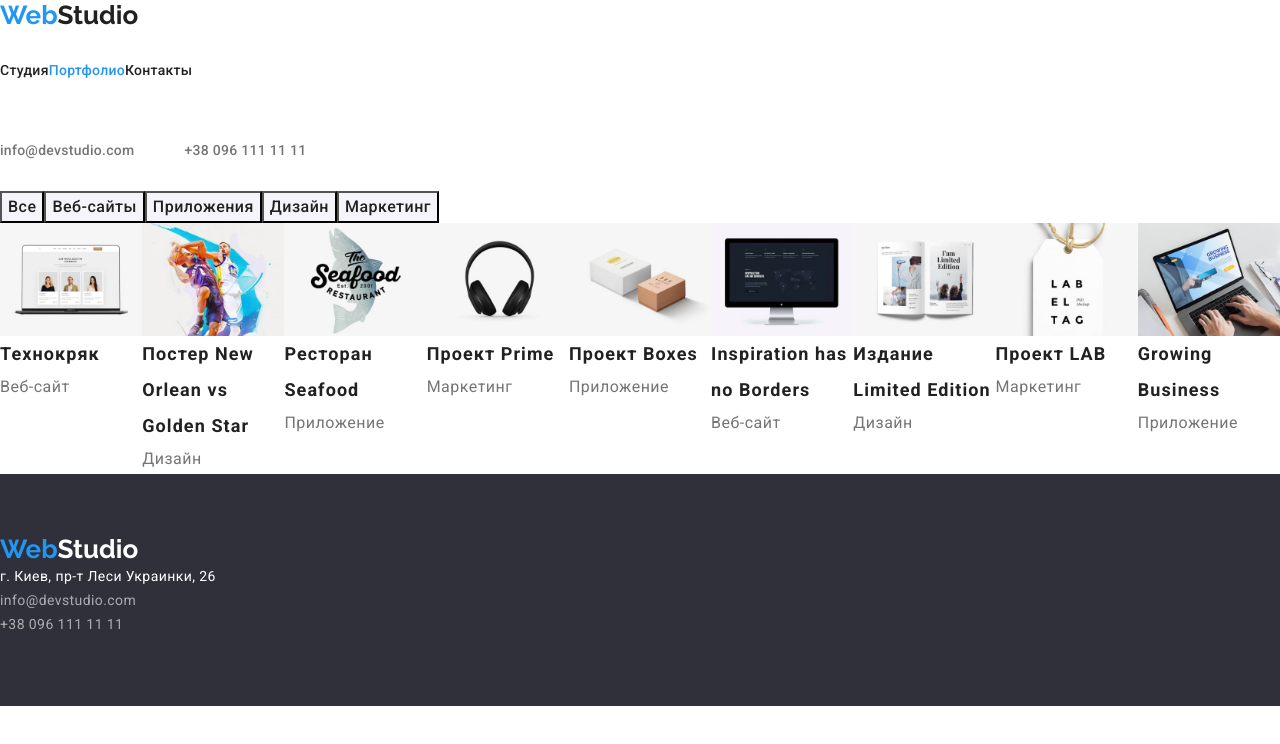
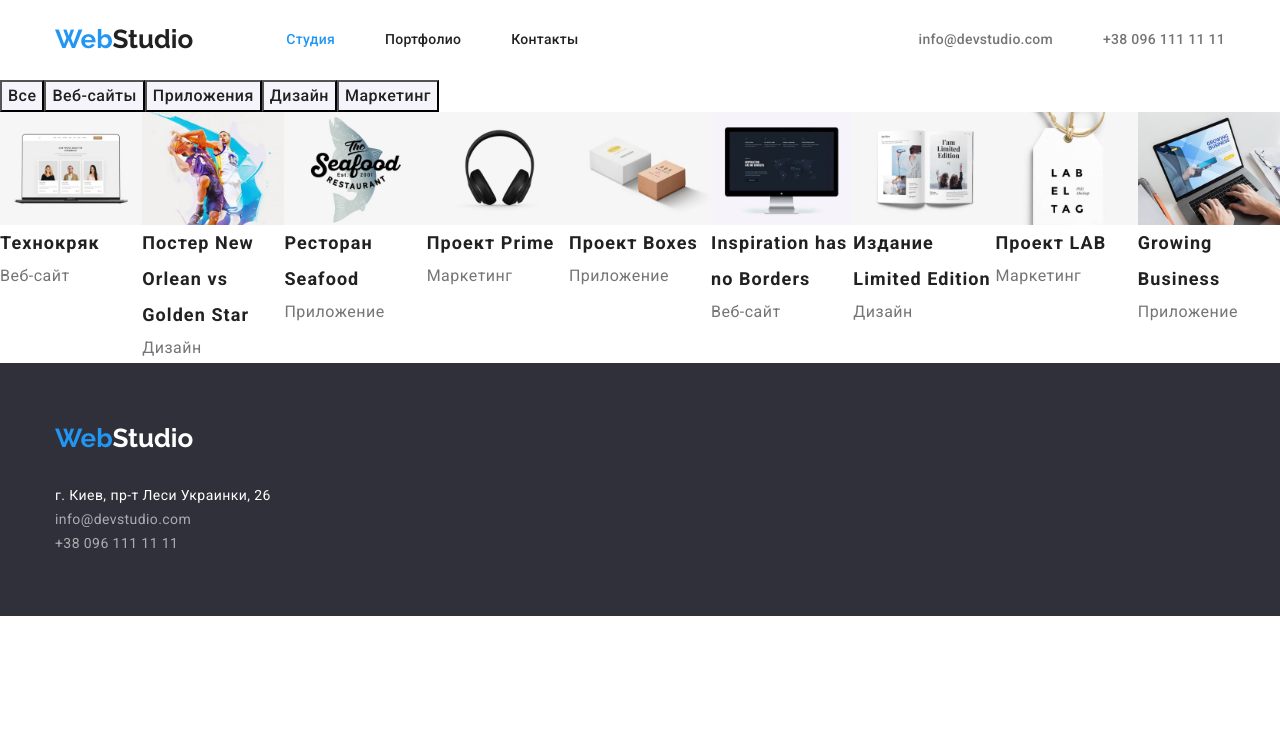
Before and after one commit to shmetanelena/goit-markup-hw-03, a plain HTML site: page portfolio.html in a window 1280 px wide. Drawn offline with nearby package versions, Linux system fonts and the light colour scheme.

Commit message:
studio done

```diff
--- a/css/styles.css
+++ b/css/styles.css
@@ -302,7 +302,8 @@ body {
 }
 
 .footer-logo {
-  margin-bottom: 20px;
+  display: block;
+  margin-bottom: 30px;
   min-height: 31px;
   font-family: Raleway, sans-serif;
   font-weight: 700;
@@ -315,7 +316,6 @@ body {
 }
 .footer-addr-list {
   flex-direction: column;
-  margin-bottom: 9px;
 }
 
 .footer-addr-link {
@@ -327,13 +327,14 @@ body {
 }
 .footer-mail-link,
 .footer-phone-link {
-  /* display: block; */
-  /* margin-bottom: 9px; */
   font-size: 14px;
   font-style: normal;
   line-height: 1.71;
   letter-spacing: 0.03em;
   color: rgba(255, 255, 255, 0.6);
+}
+.footer-item:not(:last-child) {
+  margin-bottom: 9px;
 }
 /*  подсветка при ховере и фокусе контактов хедера */
 .footer-addr-link:focus,
--- a/portfolio.html
+++ b/portfolio.html
@@ -23,30 +23,28 @@
   <body>
     <!--HEADER-->
     <header class="header">
-      <nav>
+      <div class="conteiner header-container">
+        <nav class="header-navigation">
           <a href="/" class="logo link"
             >Web<span class="header-logo-accent">Studio</span></a
           >
 
           <ul class="header-nav list">
-          <li class="header-nav-item">
-            <a class="header-nav-link link" href="./index.html" target="_self"
-              >Студия</a
-            >
+            <li class="header-item">
+              <a class="header-nav-link link header-nav-activ" href="">Студия</a>
             </li>
-          <li class="header-nav-item">
+            <li class="header-item">
               <a
-              class="header-nav-link link header-nav-activ"
+                class="header-nav-link link"
                 href="./portfolio.html"
                 target="_self"
                 >Портфолио</a
               >
             </li>
-          <li class="header-nav-item">
-            <a class="header-nav-link link" href="">Контакты</a>
-          </li>
+            <li class="header-item"><a class="header-nav-link link" href="">Контакты</a></li>
           </ul>
         </nav>
+        <!-- Авторизация -->
 
         <ul class="header-contact list">
           <li class="header-contact-item">
@@ -60,6 +58,8 @@
             >
           </li>
         </ul>
+
+      </div>
     </header>
 
     <main>
@@ -213,7 +213,8 @@
 
     <!--Футер-->
     <footer class="footer">
-      <a class="logo link" href="/"
+      <div class="conteiner">
+       <a class="link footer-logo" href="/"
         >Web<span class="footer-logo-accent">Studio</span></a
        >
 
@@ -239,6 +240,7 @@
             </li>
           </ul>
         </address>
+      </div>
     </footer>
   </body>
 </html>
```
Also changed, not shown: index.html (+3 -3 lines). Lines whose indentation alone changed are shown as unchanged.
